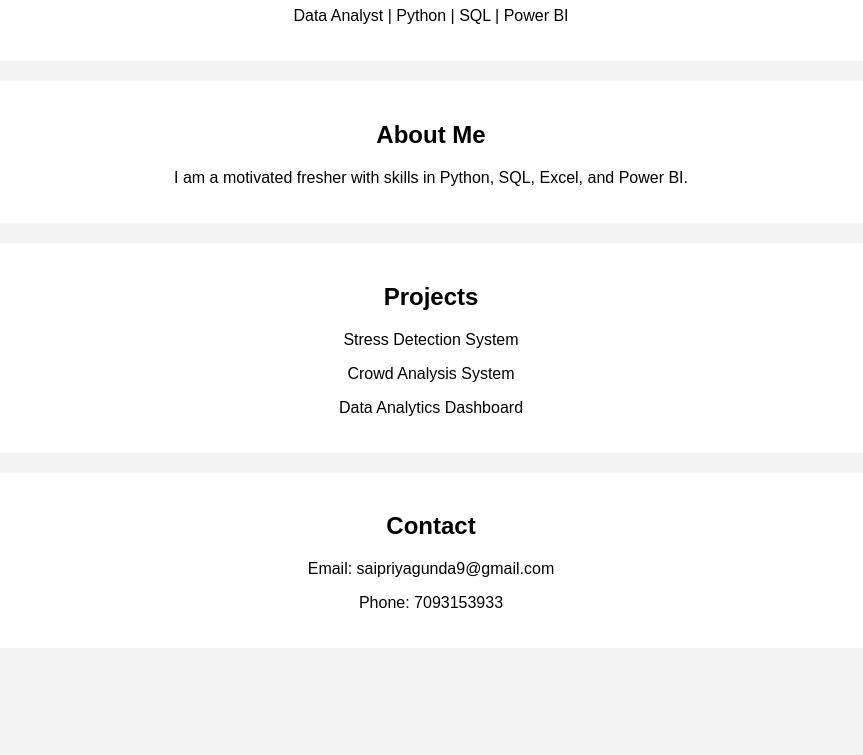
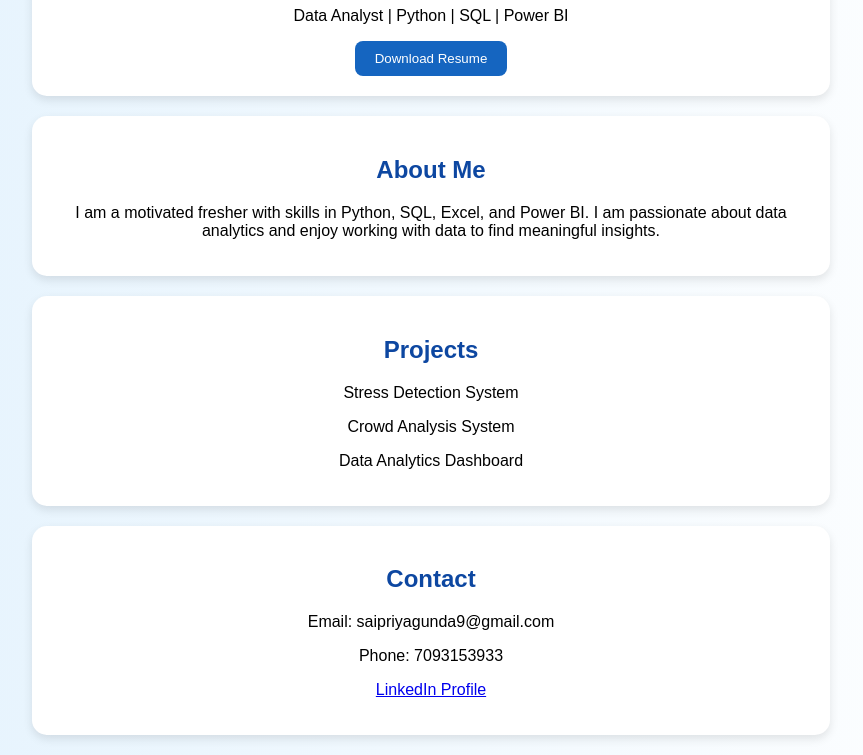
Before and after one commit to saipriya879/saipriya.github.io, a plain HTML site: page index.html in a window 1280 px wide. Shown: the part 113-868 px from the top of the page, without its empty margins (209-1072 px from the left). Before the commit the page ends 800 px from the top, so only its background shows below. Drawn offline with Linux system fonts and the light colour scheme.

Commit message:
Enhance portfolio layout and styles
Updated styles for body and card elements, added hover effect for buttons, and enhanced the About Me section with additional information.

```diff
--- a/index.html
+++ b/index.html
@@ -2,24 +2,70 @@
 <html>
 <head>
 <title>Saipriya Portfolio</title>
+
 <style>
-body {font-family: Arial; background:#f4f4f4; text-align:center;}
-.card {background:white; padding:20px; margin:20px; border-radius:10px;}
+body {
+    font-family: Arial;
+    background: linear-gradient(to right, #e3f2fd, #ffffff);
+    text-align: center;
+}
+
+.card {
+    background: white;
+    padding: 20px;
+    margin: 20px auto;
+    border-radius: 15px;
+    width: 60%;
+    box-shadow: 0 4px 10px rgba(0,0,0,0.1);
+}
+
+h1 {
+    color: #1565c0;
+}
+
+h2 {
+    color: #0d47a1;
+}
+
+button {
+    padding: 10px 20px;
+    background: #1565c0;
+    color: white;
+    border: none;
+    border-radius: 8px;
+    cursor: pointer;
+}
+
+button:hover {
+    background: #0d47a1;
+}
 </style>
+
 </head>
 
 <body>
 
+<!-- TOP SECTION -->
 <div class="card">
 <h1>Saipriya</h1>
 <p>Data Analyst | Python | SQL | Power BI</p>
+
+<a href="Data_Analyst_20260408_233705_0000.pdf" download>
+<button>Download Resume</button>
+</a>
+
 </div>
 
+<!-- ABOUT -->
 <div class="card">
 <h2>About Me</h2>
-<p>I am a motivated fresher with skills in Python, SQL, Excel, and Power BI.</p>
+<p>
+I am a motivated fresher with skills in Python, SQL, Excel, and Power BI.
+I am passionate about data analytics and enjoy working with data to find meaningful insights.
+</p>
 </div>
 
+<!-- PROJECTS -->
 <div class="card">
 <h2>Projects</h2>
 <p>Stress Detection System</p>
@@ -27,10 +73,16 @@
 <p>Data Analytics Dashboard</p>
 </div>
 
+<!-- CONTACT -->
 <div class="card">
 <h2>Contact</h2>
 <p>Email: saipriyagunda9@gmail.com</p>
 <p>Phone: 7093153933</p>
+<p>
+<a href="https://www.linkedin.com/in/gunda-saipriya-779330260" target="_blank">
+LinkedIn Profile
+</a>
+</p>
 </div>
 
 </body>
```
